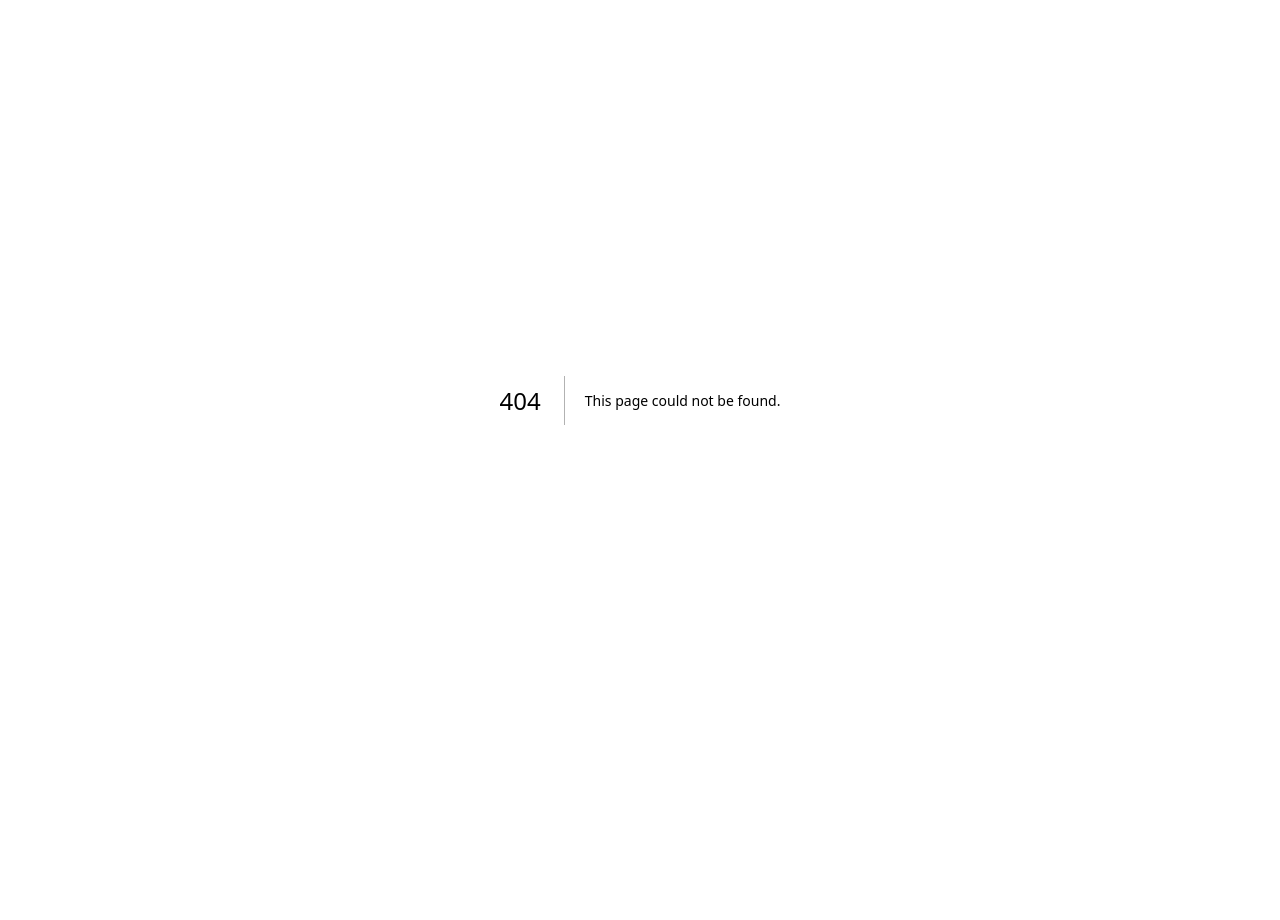
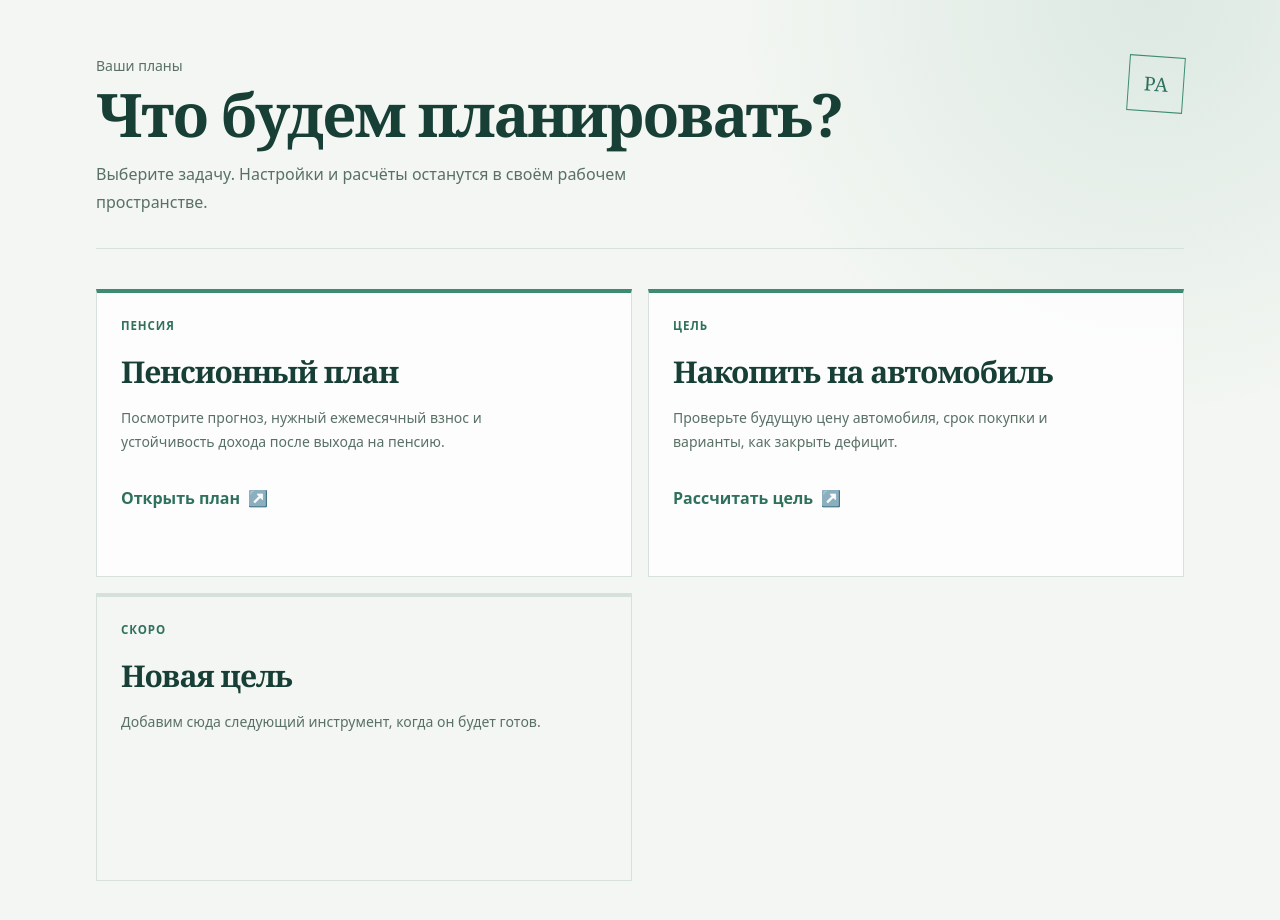
Before and after one commit to QFire2012/pension-assistant, a Next.js app: page /hub in a window 1280 px wide. Before the commit this address had no page. Shown: the top 920 px of the page. Before the commit the page ends 800 px from the top, so only its background shows below. Built offline with nearby package versions, Linux system fonts and the light colour scheme.

Commit message:
feat: add authenticated product hub

```diff
--- a/app/auth/login/page.tsx
+++ b/app/auth/login/page.tsx
@@ -19,7 +19,7 @@ export default function LoginPage() {
     if (error) setError(error.message);
     else {
       await syncGuestPlanToProfile(window.localStorage).catch(() => false);
-      router.push('/dashboard');
+      router.push('/hub');
     }
   };
 
--- a/app/auth/sign-up/page.tsx
+++ b/app/auth/sign-up/page.tsx
@@ -19,7 +19,7 @@ export default function SignUpPage() {
     if (error) setError(error.message);
     else if (data.session) {
       await syncGuestPlanToProfile(window.localStorage).catch(() => false);
-      router.push('/dashboard');
+      router.push('/hub');
     } else {
       router.push('/auth/login');
     }
--- a/app/globals.css
+++ b/app/globals.css
@@ -31,6 +31,80 @@ body {
   background:
     linear-gradient(115deg, rgba(255,255,255,.5), transparent 38%),
     var(--app-bg);
+}
+
+.hub-page {
+  background: radial-gradient(circle at 90% 0%, rgba(61,139,115,.12), transparent 28%), var(--app-bg);
+}
+
+.hub-header {
+  display: flex;
+  align-items: flex-start;
+  justify-content: space-between;
+  border-bottom: 1px solid var(--line);
+  padding-bottom: 2rem;
+}
+
+.hub-mark {
+  display: grid;
+  width: 3.5rem;
+  height: 3.5rem;
+  place-items: center;
+  border: 1px solid var(--accent);
+  color: var(--accent-strong);
+  font-family: var(--display-font);
+  font-size: 1.2rem;
+  transform: rotate(4deg);
+}
+
+.hub-card {
+  display: flex;
+  min-height: 18rem;
+  flex-direction: column;
+  border: 1px solid var(--line);
+  border-top: 4px solid var(--accent);
+  background: rgba(255,255,255,.8);
+  padding: 1.5rem;
+  transition: border-color .2s ease, transform .2s ease, background-color .2s ease;
+}
+
+.hub-card:hover {
+  border-color: var(--accent);
+  background: #fff;
+  transform: translateY(-3px);
+}
+
+.hub-card-eyebrow {
+  color: var(--accent-strong);
+  font-size: .72rem;
+  font-weight: 700;
+  letter-spacing: .08em;
+  text-transform: uppercase;
+}
+
+.hub-card-action {
+  align-items: center;
+  gap: .5rem;
+  color: var(--accent-strong);
+  font-weight: 700;
+}
+
+.hub-card-action span {
+  transition: transform .2s ease;
+}
+
+.hub-card:hover .hub-card-action span {
+  transform: translate(2px, -2px);
+}
+
+.hub-card-muted {
+  border-top-color: var(--line);
+  background: transparent;
+}
+
+.hub-card-muted:hover {
+  transform: none;
+  background: transparent;
 }
 
 .workspace-frame {
@@ -136,6 +210,15 @@ button {
 }
 
 @media (max-width: 640px) {
+  .hub-header {
+    gap: 1.5rem;
+  }
+
+  .hub-mark {
+    width: 2.75rem;
+    height: 2.75rem;
+  }
+
   .workspace-header {
     align-items: flex-start;
     flex-direction: column;
--- /dev/null
+++ b/app/hub/page.tsx
@@ -0,0 +1,5 @@
+import { ProductHub } from '../../components/ProductHub';
+
+export default function HubPage() {
+  return <ProductHub />;
+}
--- /dev/null
+++ b/components/ProductHub.tsx
@@ -0,0 +1,13 @@
+import Link from 'next/link';
+
+const products = [
+  { href: '/dashboard', eyebrow: 'Пенсия', title: 'Пенсионный план', description: 'Посмотрите прогноз, нужный ежемесячный взнос и устойчивость дохода после выхода на пенсию.', action: 'Открыть план' },
+  { href: '/goals', eyebrow: 'Цель', title: 'Накопить на автомобиль', description: 'Проверьте будущую цену автомобиля, срок покупки и варианты, как закрыть дефицит.', action: 'Рассчитать цель' },
+];
+
+export function ProductHub() {
+  return <main className="hub-page min-h-screen text-[var(--ink)]"><div className="mx-auto max-w-6xl px-5 py-8 sm:px-8 lg:py-14">
+    <header className="hub-header"><div><p className="text-sm font-medium text-[var(--muted)]">Ваши планы</p><h1 className="display-title mt-2 text-4xl tracking-tight sm:text-6xl">Что будем планировать?</h1><p className="mt-4 max-w-xl text-base leading-7 text-[var(--muted)]">Выберите задачу. Настройки и расчёты останутся в своём рабочем пространстве.</p></div><span className="hub-mark" aria-hidden="true">PA</span></header>
+    <div className="hub-grid mt-10 grid gap-4 md:grid-cols-2">{products.map((product) => <Link key={product.href} href={product.href} className="hub-card group"><span className="hub-card-eyebrow">{product.eyebrow}</span><h2 className="display-title mt-5 text-3xl">{product.title}</h2><p className="mt-4 max-w-md text-sm leading-6 text-[var(--muted)]">{product.description}</p><span className="hub-card-action mt-8 inline-flex">{product.action}<span aria-hidden="true">↗</span></span></Link>)}<div className="hub-card hub-card-muted"><span className="hub-card-eyebrow">Скоро</span><h2 className="display-title mt-5 text-3xl">Новая цель</h2><p className="mt-4 max-w-md text-sm leading-6 text-[var(--muted)]">Добавим сюда следующий инструмент, когда он будет готов.</p></div></div>
+  </div></main>;
+}
--- a/components/Sidebar.tsx
+++ b/components/Sidebar.tsx
@@ -4,6 +4,7 @@ import { usePathname, useRouter } from 'next/navigation';
 import { createClient } from '@/lib/supabase/client';
 
 const links = [
+  { href: '/hub', label: 'Все планы', short: 'Планы' },
   { href: '/dashboard', label: 'План', short: 'План' },
   { href: '/dashboard/contributions', label: 'Взносы', short: 'Взносы' },
   { href: '/dashboard/data', label: 'Рынок', short: 'Рынок' },
@@ -28,7 +29,7 @@ export function Sidebar({ onOpenSettings }: { onOpenSettings: () => void }) {
     <>
       <aside className="fixed left-0 top-0 z-30 hidden h-screen w-72 flex-col border-r border-[#ddd2bf] bg-[#fffaf1] lg:flex">
         <div className="px-6 pb-5 pt-6">
-          <Link href="/dashboard" className="block">
+          <Link href="/hub" className="block">
             <span className="text-xs font-semibold uppercase tracking-[0.16em] text-[#756b5b]">
               пенсионный план
             </span>
@@ -71,7 +72,7 @@ export function Sidebar({ onOpenSettings }: { onOpenSettings: () => void }) {
       </aside>
 
       <nav className="fixed inset-x-0 bottom-0 z-30 px-3 pb-[calc(env(safe-area-inset-bottom)+10px)] pt-2 lg:hidden">
-        <div className="mx-auto grid max-w-md grid-cols-4 gap-1 rounded-full border border-[#d8cbb7] bg-[#fffaf1]/95 p-1 shadow-[0_-12px_34px_rgba(65,52,36,0.14)] backdrop-blur">
+        <div className="mx-auto grid max-w-md grid-cols-5 gap-1 rounded-full border border-[#d8cbb7] bg-[#fffaf1]/95 p-1 shadow-[0_-12px_34px_rgba(65,52,36,0.14)] backdrop-blur">
           {navItems.map((l) => (
             <Link
               key={l.href}
--- a/lib/supabase/middleware.ts
+++ b/lib/supabase/middleware.ts
@@ -4,7 +4,7 @@ import { NextResponse, type NextRequest } from 'next/server';
 export async function updateSession(request: NextRequest) {
   let response = NextResponse.next({ request });
 
-  const protectedPaths = ['/dashboard', '/profile'];
+  const protectedPaths = ['/hub', '/dashboard', '/profile'];
   const isProtected = protectedPaths.some((p) =>
     request.nextUrl.pathname.startsWith(p)
   );
```
Also changed, not shown: 1 other file (tests, documents, lock files or other folders).
